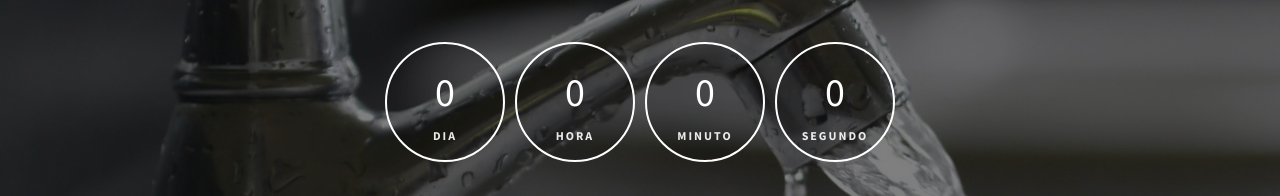
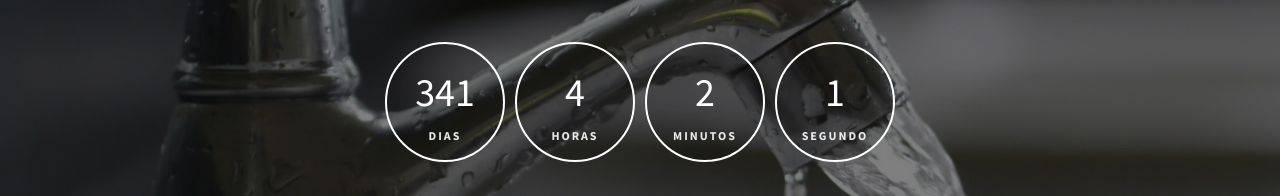
Before and after one commit to coqueiralmg/saae, a plain HTML site: page breve.html in a window 1280 px wide. Shown: the part 336-532 px from the top of the page. Drawn offline with Linux system fonts and the light colour scheme.

Commit message:
Alteração da data de lançamento "em breve"

```diff
--- a/breve.html
+++ b/breve.html
@@ -107,7 +107,7 @@
         <script>
             // default example
             simplyCountdown('.simply-countdown-one', {
-                year: 2017,
+                year: 2018,
                 month: 8,
                 day: 20,
                 hours: 15,
```
